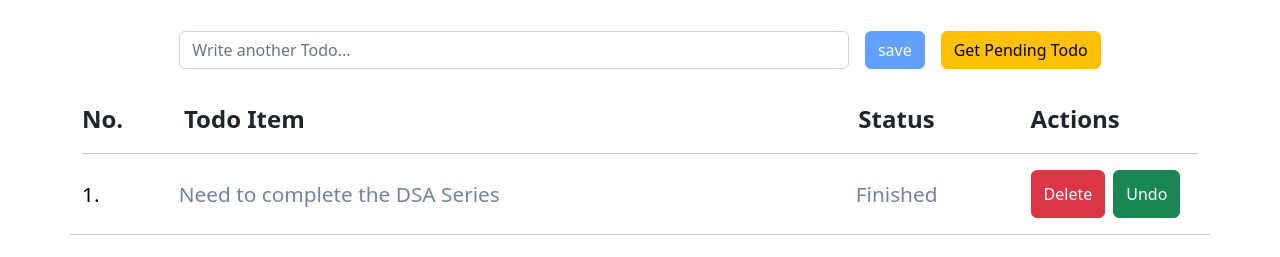
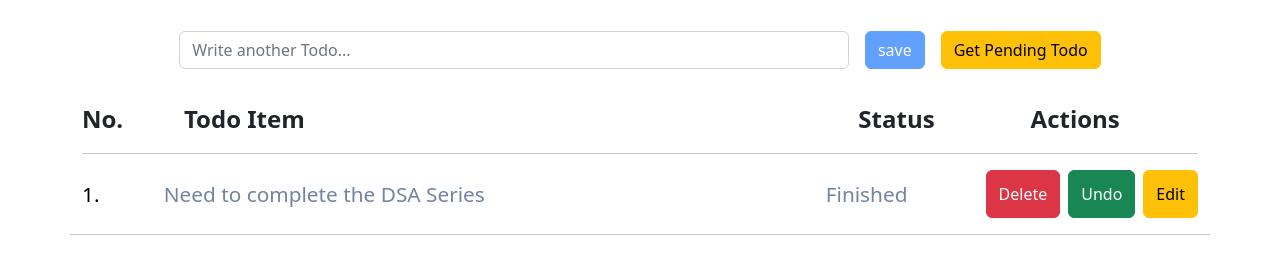
Before and after one commit to aman1-2/Simple-Todo-App, a plain HTML site: page index.html in a window 1280 px wide. Both pictures are taken after a click on the button "Finished". Shown: the part 73-330 px from the top of the page. Drawn offline with nearby package versions, Linux system fonts and the light colour scheme.

Commit message:
New added button has been added successfully.

```diff
--- a/index.html
+++ b/index.html
@@ -53,6 +53,7 @@
                             <div class="todo-actions d-flex justify-content-start gap-2">
                                 <button class="btn btn-danger" id="delete-todo">Delete</button>
                                 <button class="btn btn-success" id="finished-todo">Finished</button>
+                                <button class="btn btn-warning" id="edit-todo">Edit</button>
                             </div>
                         </div>
                     </div>
--- a/index.js
+++ b/index.js
@@ -79,6 +79,7 @@ function addTodo(todoData, todoCount) { //Passed todo data and number
     let todoAction = document.createElement("div");
     let deleteButton = document.createElement("button");
     let finishedButton = document.createElement("button");
+    let editButton = document.createElement("button");
     let hr = document.createElement("hr");
 
     //Adding classes in our div
@@ -90,6 +91,7 @@ function addTodo(todoData, todoCount) { //Passed todo data and number
     todoAction.classList.add("todo-actions", "d-flex", "justify-content-start", "gap-2");
     deleteButton.classList.add("btn", "btn-danger", "delete-todo");
     finishedButton.classList.add("btn", "btn-success", "finished-todo");
+    editButton.classList.add("btn", "btn-warning","edit-todo");
 
     finishedButton.setAttribute("todo-idx", todoCount-1); //Added a attribute in the finished element as well.
     deleteButton.setAttribute("todo-idx", todoCount-1); //Before deleteing the todo set the count value to that index position. Array is 0-based that's why count-1.
@@ -101,10 +103,12 @@ function addTodo(todoData, todoCount) { //Passed todo data and number
     todoStatus.textContent = todoData.status; //This status will get the value stored in the todos array's particulat todo object.
     deleteButton.textContent = "Delete";
     finishedButton.textContent = todoData.finishedButtonText;
+    editButton.textContent = "Edit";
 
     //Now inside the todo-action div we will append our delete and finished button
     todoAction.appendChild(deleteButton);
     todoAction.appendChild(finishedButton);
+    todoAction.appendChild(editButton);
 
     //Just appending the elements
     todoItem.appendChild(todoNumber);
```
